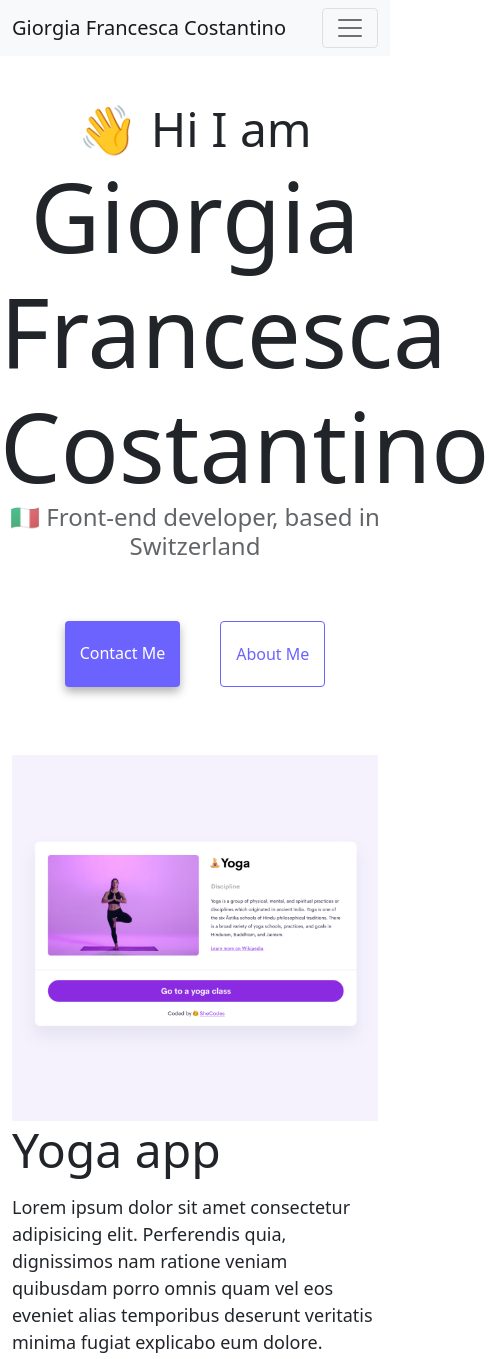
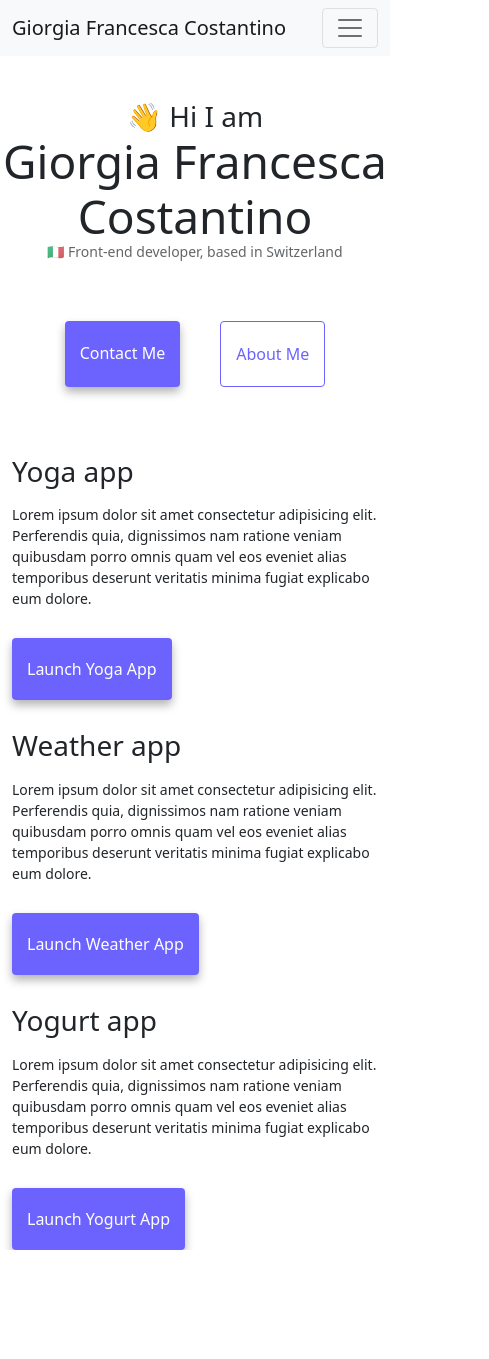
Before and after one commit to Jofoxter/portfolio-app, a website: page index.html in a window 390 px wide. Shown: the top 1359 px of the page, 489 px wide, since content can reach past the window. After the commit the page ends 1250 px from the top, so only its background shows below. Drawn offline with nearby package versions, Linux system fonts and the light colour scheme.

Commit message:
media update

```diff
--- a/index.html
+++ b/index.html
@@ -64,7 +64,7 @@
     <br />
     <div class="container">
       <div class="row">
-        <div class="col-sm-6">
+        <div class="col-sm-6 d-none d-md-block" >
           <img src="images/yoga.png" class="img-fluid" alt="Image of a lady that do Yoga"/>
         </div>
         <div class="col-sm-6">
@@ -97,14 +97,14 @@
                   <a href="#" class="contact-link" title="Weather App">Launch Weather App</a>
                 </div>
               </div>
-                <div class="col-sm-6 mt-5">
+                <div class="col-sm-6 mt-5 d-none d-md-block">
                 <img src="images/weather.png" class="img-fluid" alt="Image of Weather app"/>
               </div>
             </div>
           </div>
           <div class="container">
                 <div class="row mt-5 d-flex">
-                    <div class="col-sm-6">
+                    <div class="col-sm-6 d-none d-md-block">
                       <img src="images/yogurt.png" class="img-fluid" alt="Image of a yogurt"/>
                     </div>
                     <div class="col-sm-6">
--- a/style.css
+++ b/style.css
@@ -30,6 +30,23 @@ p {
   font-size: 18px;
   line-height: 1.5;
 }
+@media (max-width: 600px) {
+  h1 {
+    font-size: 46px;
+  }
+  h2 {
+    font-size: 28px;
+  }
+  h3 {
+    font-size: 14px;
+    opacity: 0.7;
+  }
+  p {
+    font-size: 14px;
+    line-height: 1.5;
+  }
+}
+
 .navigation-links {
   display: flex;
   margin-top: 40px;
```
